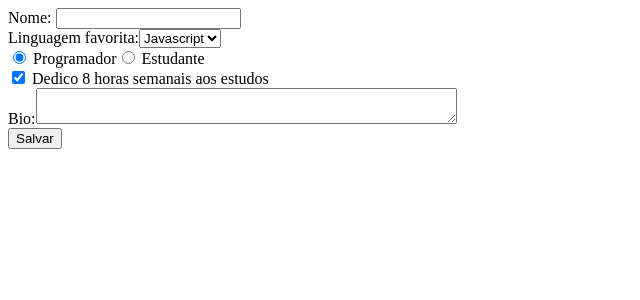
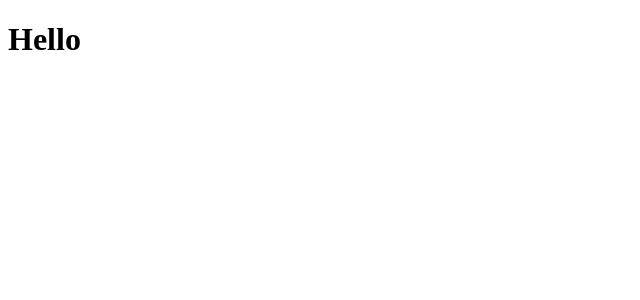
Before and after one commit to JeffyMesquita/santanderbolsas, a React (Create React App) app in the folder introducaoaoreact/introducao/react-app/: page / in a window 1280 px wide. Shown: the top 300 px of the page, without its empty margins (0-640 px from the left). Built offline with nearby package versions, Linux system fonts and the light colour scheme.

Commit message:
Componente Funcional
Componente Funcional

```diff
--- /dev/null
+++ b/introducaoaoreact/introducao/react-app/src/components/Hello.js
@@ -0,0 +1,6 @@
+import React from 'react';
+
+const Hello = ({text}) => (<h1>{text}</h1>);
+
+
+export default Hello;
--- a/introducaoaoreact/introducao/react-app/src/index.js
+++ b/introducaoaoreact/introducao/react-app/src/index.js
@@ -1,16 +1,13 @@
 import React from "react";
 import ReactDOM from "react-dom";
-import App from "./components/App";
-import App2 from "./components/App2";
-import App4 from "./components/App4";
-import App3 from "./components/App3";
-import {Lista2, Item} from "./components/Lista2";
-import Formulario from "./components/Formulario";
+import Hello from "../src/components/Hello";
 import reportWebVitals from "./reportWebVitals";
 
 ReactDOM.render(
   <React.StrictMode>
-    <Formulario />
+    <Hello text="Hello">
+      <h1>Hello</h1>
+    </Hello>
   </React.StrictMode>,
   document.getElementById("root")
 );
```
Also changed, not shown: introducaoaoreact/introducao/react-app/src/components/Hello2.js (added, +9 -0 lines).
